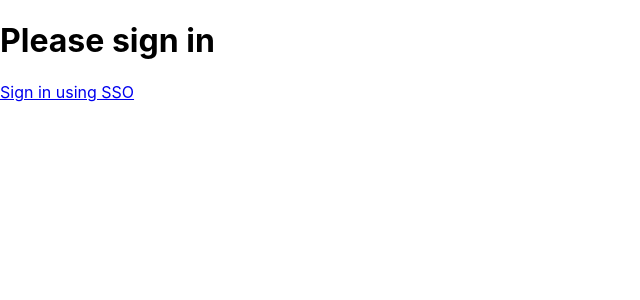
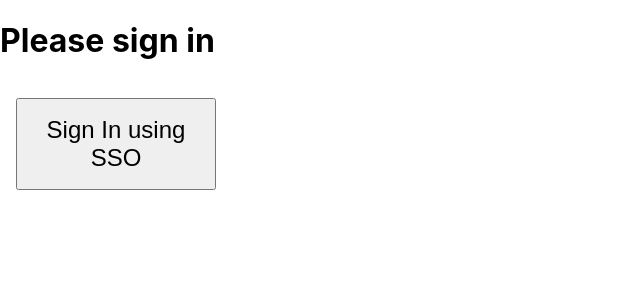
Before and after one commit to Lycanthrope8/HyperLedger-Fabric-Blockchain-driven-XACML-SAML-WSO2IS-Event-Management-DApp, a React (Create React App) app in the folder client/: page / in a window 1280 px wide. Shown: the top 300 px of the page, without its empty margins (0-640 px from the left). Built offline with nearby package versions, Linux system fonts and the light colour scheme; no server answers.

Commit message:
chore: Update login page to use SSO button instead of link

```diff
--- a/client/src/pages/Login.js
+++ b/client/src/pages/Login.js
@@ -1,16 +1,24 @@
-import React from 'react';
-import { Navigate } from 'react-router-dom';
+import React from "react";
+import { Navigate } from "react-router-dom";
+import "../components/Button.css";
 
 function Login({ authenticated }) {
   if (authenticated) {
     return <Navigate to="/home" />;
   }
 
+  function handleLogin() {
+    window.location.href = "https://localhost:3000/app/login";
+  }
+
   return (
     <div className="App">
       <header className="App-header">
         <h1>Please sign in</h1>
-        <a href="https://localhost:3000/app/login">Sign in using SSO</a>
+        {/* <a className="panel-button" href="https://localhost:3000/app/login">Sign in using SSO</a> */}
+        <button className="panel-button" onClick={handleLogin}>
+          Sign In using SSO
+        </button>
       </header>
     </div>
   );
```
